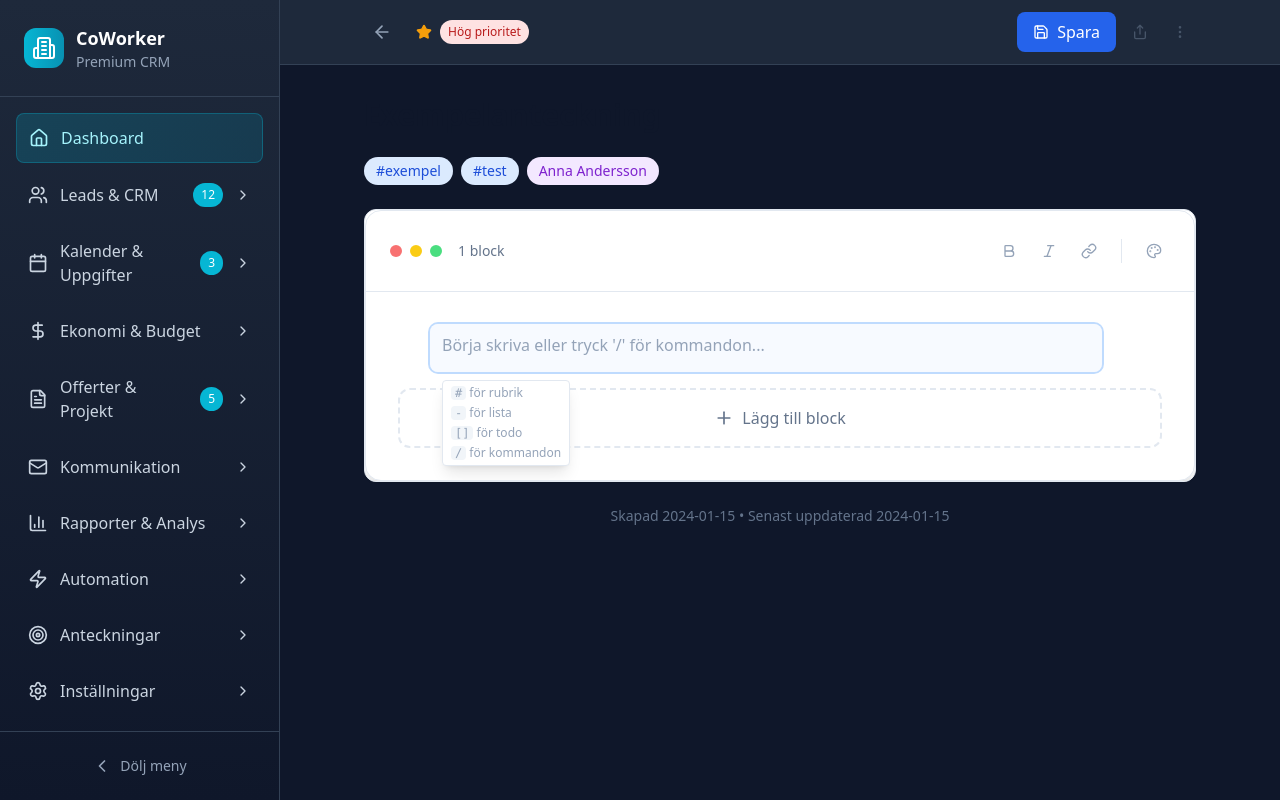
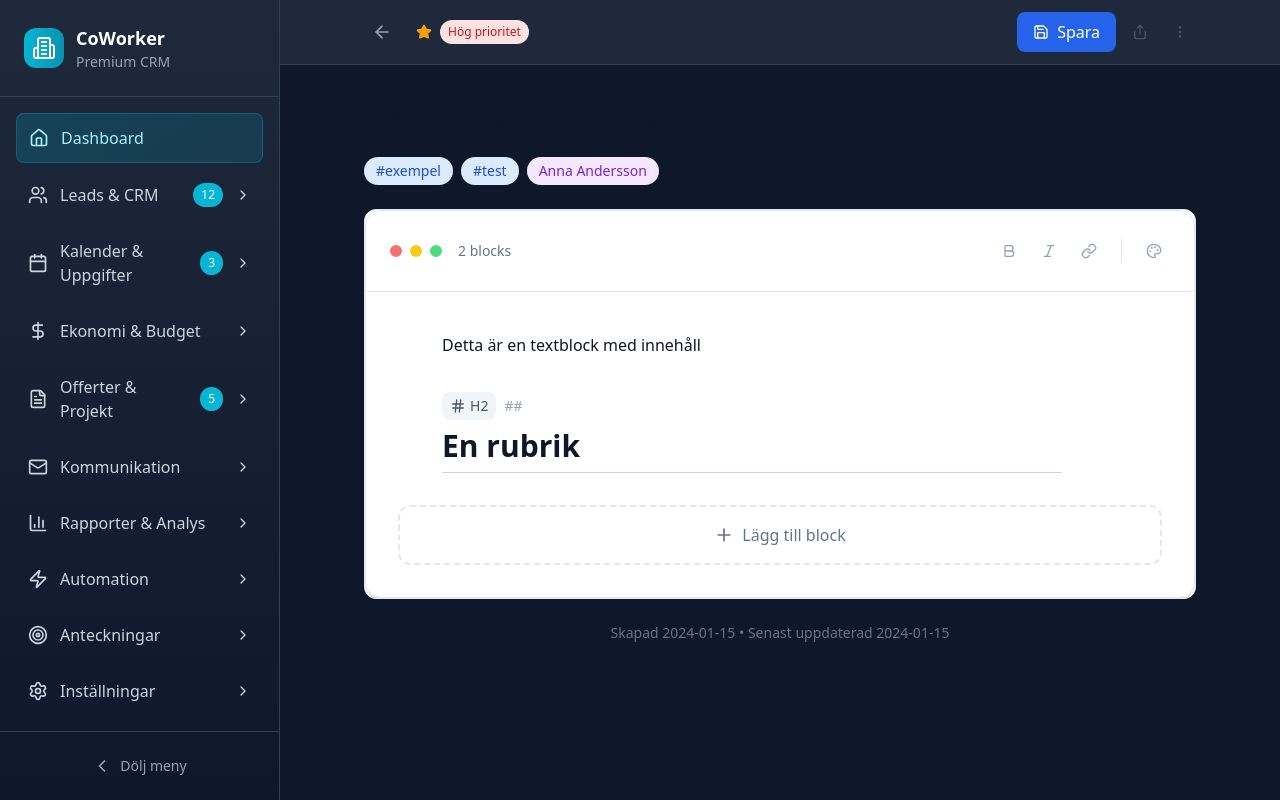
Before and after one commit to Stekaka/CoWorkerV2-CRM, a Next.js app: page /notes/1 in a window 1280 px wide. Built offline with nearby package versions, Linux system fonts and the light colour scheme.

Commit message:
Fix NoteEditor props: Use correct prop names
- Change 'blocks' to 'initialBlocks' to match NoteEditorProps interface
- Change 'onBlocksUpdate' to 'onChange' to match expected callback
- Fixes TypeScript error about missing props in NoteEditor component

```diff
--- a/src/app/notes/[id]/page.tsx
+++ b/src/app/notes/[id]/page.tsx
@@ -337,8 +337,8 @@ export default function EditNotePage({ params }: { params: { id: string } }) {
           {/* Note Editor */}
           <div className="bg-white dark:bg-slate-800 rounded-xl shadow-sm border border-slate-200 dark:border-slate-700 overflow-hidden">
             <NoteEditor
-              blocks={note.blocks}
-              onBlocksUpdate={handleBlocksUpdate}
+              initialBlocks={note.blocks}
+              onChange={handleBlocksUpdate}
             />
           </div>
 
```
